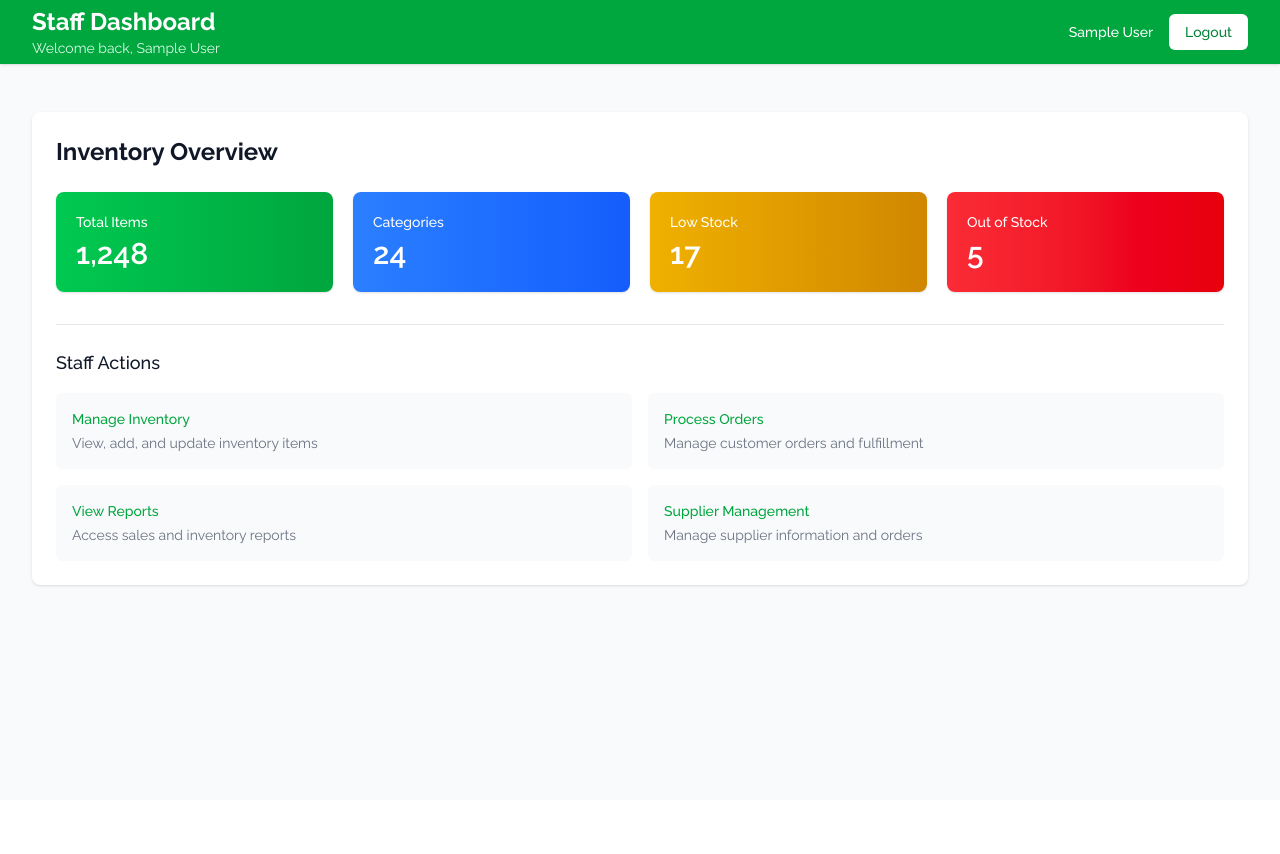
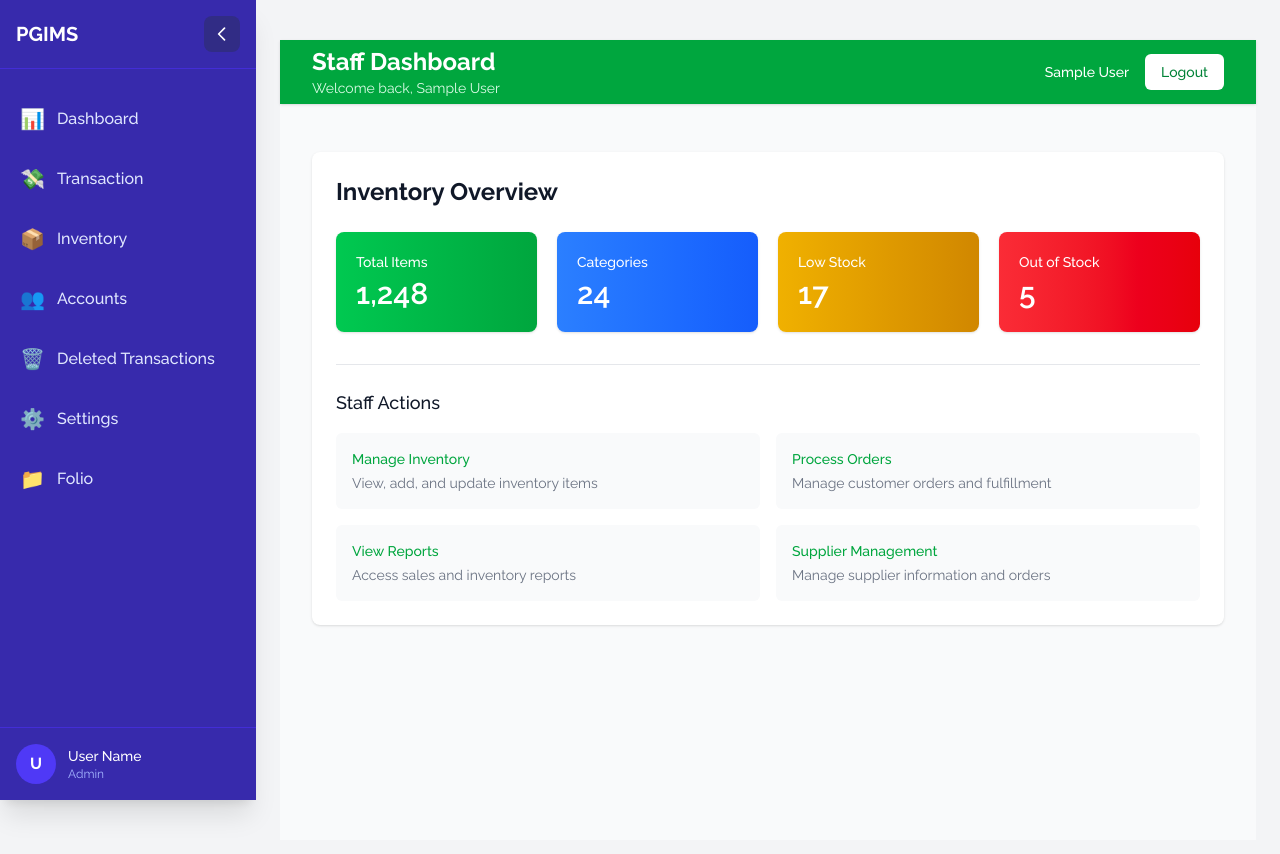
Before and after one commit to ISIKALU01/InventoryApp, a Next.js app: page /staff-dashboard in a window 1280 px wide. Shown: the top 854 px of the page. Before the commit the page ends 800 px from the top, so only its background shows below. Built offline with nearby package versions, Linux system fonts and the light colour scheme; no server answers; sample sign-in values are in the browser's storage.

Commit message:
add dashboards and sidebar

```diff
--- /dev/null
+++ b/src/components/Layout.js
@@ -0,0 +1,38 @@
+// components/Layout.js
+import { useRouter } from 'next/router';
+import Sidebar from './Sidebar';
+import { useSession, signOut } from 'next-auth/react';
+
+export default function Layout({ children }) {
+  const router = useRouter();
+
+  return (
+    <div className="flex min-h-screen bg-gray-100">
+      <Sidebar />
+
+      {/* Main content */}
+      <div className="flex-1 flex flex-col min-h-screen">
+        {/* Top header bar */}
+          <div className="flex items-center justify-between p-2">
+            <div className="flex items-center">
+              <h1 className="text-xl font-semibold text-gray-800">
+                {router.pathname === '/dashboard' ? 'Dashboard' :
+                 router.pathname === '/transaction' ? 'Transactions' :
+                 router.pathname === '/inventory' ? 'Inventory' :
+                 router.pathname === '/accounts' ? 'Accounts' :
+                 router.pathname === '/deleted-transactions' ? 'Deleted Transactions' :
+                 router.pathname === '/settings' ? 'Settings' :
+                 router.pathname === '/folio' ? 'Folio' : ''}
+              </h1>
+            </div>
+
+          </div>
+
+        {/* Page content */}
+        <main className="flex-1 overflow-x-hidden overflow-y-auto p-4 md:p-6">
+          {children}
+        </main>
+      </div>
+    </div>
+  );
+}
--- /dev/null
+++ b/src/components/Sidebar.js
@@ -0,0 +1,116 @@
+// components/Sidebar.js
+import { useRouter } from 'next/router';
+import Link from 'next/link';
+import { useState, useEffect } from 'react';
+
+export default function Sidebar() {
+  const router = useRouter();
+  const [isOpen, setIsOpen] = useState(true);
+
+  // Don't render sidebar on login page
+  if (router.pathname === '/') {
+    return null;
+  }
+
+  const menuItems = [
+    { name: 'Dashboard', path: '/dashboard', icon: '📊' },
+    { name: 'Transaction', path: '/transaction', icon: '💸' },
+    { name: 'Inventory', path: '/inventory', icon: '📦' },
+    { name: 'Accounts', path: '/accounts', icon: '👥' },
+    { name: 'Deleted Transactions', path: '/deleted-transactions', icon: '🗑️' },
+    { name: 'Settings', path: '/settings', icon: '⚙️' },
+    { name: 'Folio', path: '/folio', icon: '📁' },
+  ];
+
+  const toggleSidebar = () => {
+    setIsOpen(!isOpen);
+  };
+
+  return (
+    <>
+      {/* Sidebar */}
+      <div className={`
+        fixed top-0 left-0 h-full bg-indigo-800 text-white z-30
+        transition-all duration-300 ease-in-out
+        ${isOpen ? 'w-64' : 'w-20'}
+        shadow-xl
+      `}>
+        {/* Logo and toggle button */}
+        <div className="flex items-center justify-between p-4 border-b border-indigo-700">
+          {isOpen && <h1 className="text-xl font-bold">PGIMS</h1>}
+          <button
+            onClick={toggleSidebar}
+            className="p-2 rounded-lg bg-indigo-900 hover:bg-indigo-700 transition-colors duration-200"
+            aria-label="Toggle sidebar"
+          >
+            {isOpen ? (
+              <svg className="w-5 h-5" fill="none" stroke="currentColor" viewBox="0 0 24 24">
+                <path strokeLinecap="round" strokeLinejoin="round" strokeWidth={2} d="M15 19l-7-7 7-7" />
+              </svg>
+            ) : (
+              <svg className="w-5 h-5" fill="none" stroke="currentColor" viewBox="0 0 24 24">
+                <path strokeLinecap="round" strokeLinejoin="round" strokeWidth={2} d="M9 5l7 7-7 7" />
+              </svg>
+            )}
+          </button>
+        </div>
+
+        {/* Navigation items */}
+        <nav className="mt-6">
+          <ul className="space-y-2 px-2">
+            {menuItems.map((item) => (
+              <li key={item.name}>
+                <Link href={item.path}>
+                  <div className={`
+                    flex items-center p-3 rounded-lg transition-all duration-200 ease-in-out
+                    ${router.pathname === item.path
+                      ? 'bg-indigo-900 text-white shadow-lg'
+                      : 'text-indigo-100 hover:bg-indigo-700 hover:text-white'
+                    }
+                    group
+                  `}>
+                    <span className="text-xl flex-shrink-0">{item.icon}</span>
+                    {isOpen && (
+                      <span className="ml-3 font-medium overflow-hidden whitespace-nowrap">
+                        {item.name}
+                      </span>
+                    )}
+                    {/* Tooltip for collapsed state */}
+                    {!isOpen && (
+                      <div className="absolute left-full ml-3 px-2 py-1 bg-gray-900 text-white text-sm rounded-md opacity-0 group-hover:opacity-100 transition-opacity duration-200 shadow-lg z-40">
+                        {item.name}
+                      </div>
+                    )}
+                  </div>
+                </Link>
+              </li>
+            ))}
+          </ul>
+        </nav>
+
+        {/* User info at bottom */}
+        <div className="absolute bottom-0 w-full p-4 border-t border-indigo-700">
+          <div className="flex items-center">
+            <div className="w-10 h-10 rounded-full bg-indigo-600 flex items-center justify-center flex-shrink-0">
+              <span className="font-bold">U</span>
+            </div>
+            {isOpen && (
+              <div className="ml-3 overflow-hidden">
+                <p className="text-sm font-medium truncate">User Name</p>
+                <p className="text-xs text-indigo-300 truncate">Admin</p>
+              </div>
+            )}
+          </div>
+        </div>
+      </div>
+
+      {/* Main content area adjustment */}
+      <div className={`
+        transition-all duration-300 ease-in-out
+        ${isOpen ? 'ml-64' : 'ml-20'}
+      `}>
+        {/* This is a spacer to push content based on sidebar state */}
+      </div>
+    </>
+  );
+}
--- a/src/pages/_app.js
+++ b/src/pages/_app.js
@@ -1,16 +1,26 @@
 // pages/_app.js
 import { SessionProvider } from "next-auth/react";
 import { raleway } from '../../libs/fonts';
+import Layout from '../components/Layout';
 import '../styles/globals.css'
+import { useRouter } from 'next/router';
 
 export default function MyApp({
   Component,
   pageProps: { session, ...pageProps }
 }) {
+  const router = useRouter();
+
   return (
     <SessionProvider session={session}>
       <main className={raleway.className}>
-        <Component {...pageProps} />
+        {router.pathname === '/' ? (
+          <Component {...pageProps} />
+        ) : (
+          <Layout>
+            <Component {...pageProps} />
+          </Layout>
+        )}
       </main>
     </SessionProvider>
   );
--- a/src/pages/admin-dashboard.js
+++ b/src/pages/admin-dashboard.js
@@ -53,7 +53,7 @@ export default function AdminDashboard() {
                 <p className="text-xs text-gray-600">{session.user.department} • Admin</p>
               </div>
               <button
-                onClick={() => signOut({ callbackUrl: '/login' })}
+                onClick={() => signOut({ callbackUrl: `${window.location.origin}/` })}
                 className="bg-indigo-600 text-white px-4 py-2 rounded-md text-sm font-medium"
               >
                 Logout
--- a/src/pages/index.js
+++ b/src/pages/index.js
@@ -42,11 +42,6 @@ export default function Login() {
 
   return (
     <div className="min-h-screen flex">
-      <Head>
-        <title>PGIMS - Login</title>
-        <link rel="icon" href="/favicon.ico" />
-      </Head>
-
       {/* Image Section - Hidden on mobile */}
       <div className="hidden md:flex w-1/2 bg-gradient-to-r from-indigo-900 to-purple-800 relative">
         <Image
--- a/src/pages/staff-dashboard.js
+++ b/src/pages/staff-dashboard.js
@@ -52,9 +52,8 @@ export default function StaffDashboard() {
                 <p className="text-sm font-medium">{session.user.name}</p>
                 <p className="text-xs">{session.user.department}</p>
               </div>
-              <button
-                onClick={() => signOut({ callbackUrl: '/login' })}
-                className="bg-white text-green-700 px-4 py-2 rounded-md text-sm font-medium"
+              <button onClick={() => signOut({ callbackUrl: `${window.location.origin}/` })}
+               className="bg-white text-green-700 px-4 py-2 rounded-md text-sm font-medium"
               >
                 Logout
               </button>
--- a/src/styles/globals.css
+++ b/src/styles/globals.css
@@ -24,3 +24,32 @@ body {
   color: var(--foreground);
   font-family: var(--font-raleway);
 }
+
+
+/* Custom transitions for sidebar */
+.sidebar-transition {
+  transition: transform 0.3s ease-in-out;
+}
+
+/* Smooth scrolling */
+html {
+  scroll-behavior: smooth;
+}
+
+/* Custom scrollbar for sidebar */
+.sidebar::-webkit-scrollbar {
+  width: 4px;
+}
+
+.sidebar::-webkit-scrollbar-track {
+  background: #4f46e5;
+}
+
+.sidebar::-webkit-scrollbar-thumb {
+  background: #6366f1;
+  border-radius: 4px;
+}
+
+.sidebar::-webkit-scrollbar-thumb:hover {
+  background: #818cf8;
+}
```
